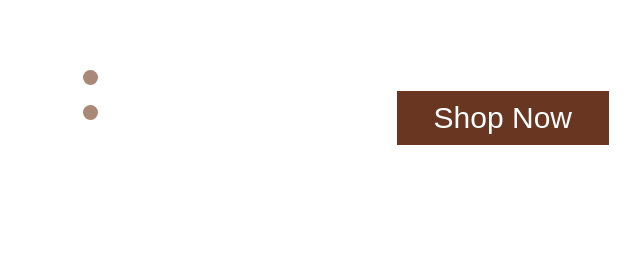
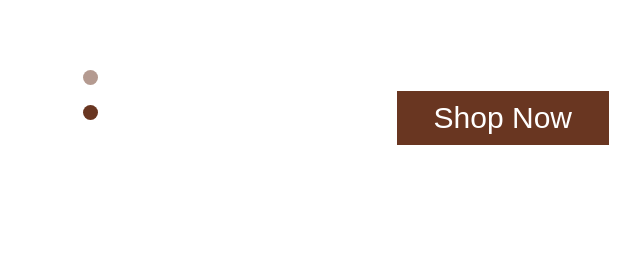
Before and after one commit to MatkovskyA/FH-Anita-Dongre, a plain HTML site: page index.html in a window 1280 px wide. In both pictures the pointer is over the element 641 px from the left and 3088 px from the top of the page. Shown: the part 3011-3264 px from the top of the page, 551-1191 px from the left. Drawn offline with Linux system fonts and the light colour scheme.

Commit message:
Исправление bcolor dot2

```diff
--- a/style/menswear.css
+++ b/style/menswear.css
@@ -47,4 +47,9 @@
 .dot2 {
     margin-top: 20px;
     cursor: pointer;
+    background-color: #693621;
 }
+
+.dot2:hover {
+    background-color: #69362180;
+}
```
